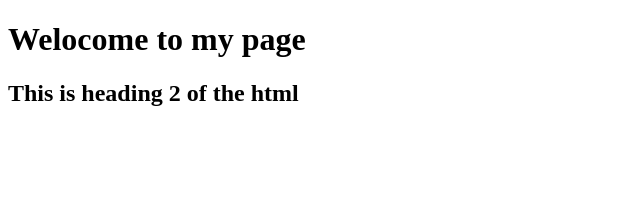
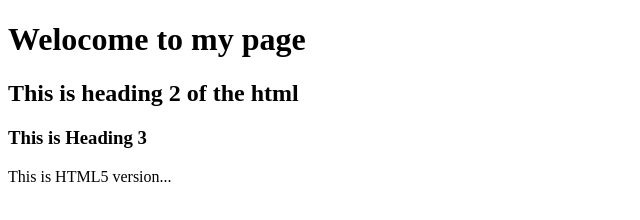
Before and after one commit to skillsupp/Teampartifilio, a plain HTML site: page index.html in a window 1280 px wide. Shown: the whole page, without its empty margins (0-640 px from the left). Drawn offline with Linux system fonts and the light colour scheme.

Commit message:
third changes is done by me

```diff
--- a/index.html
+++ b/index.html
@@ -8,5 +8,7 @@
 <h2>
 This is heading 2 of the html
 </h2>
+<h3> This is Heading 3 </h3>
+<p> This is HTML5 version...</p>
 </body>
 </html>
```
